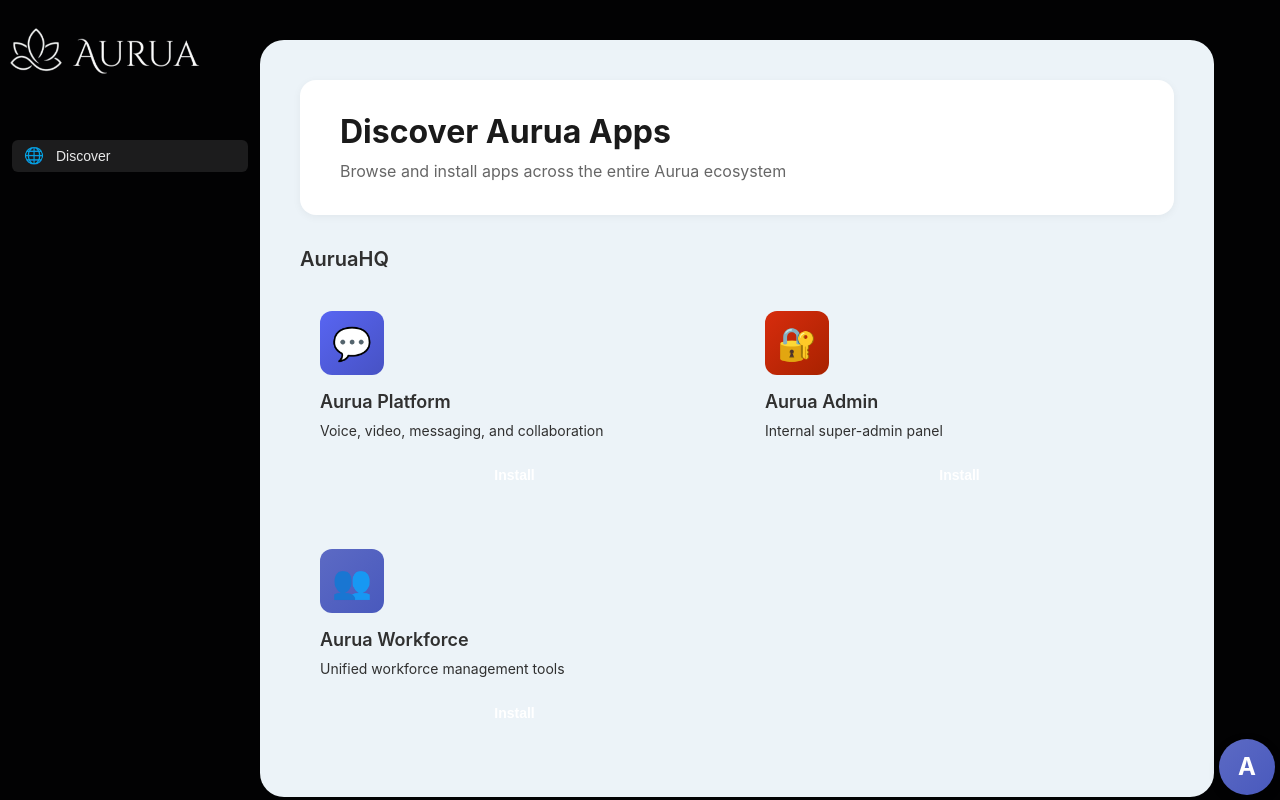
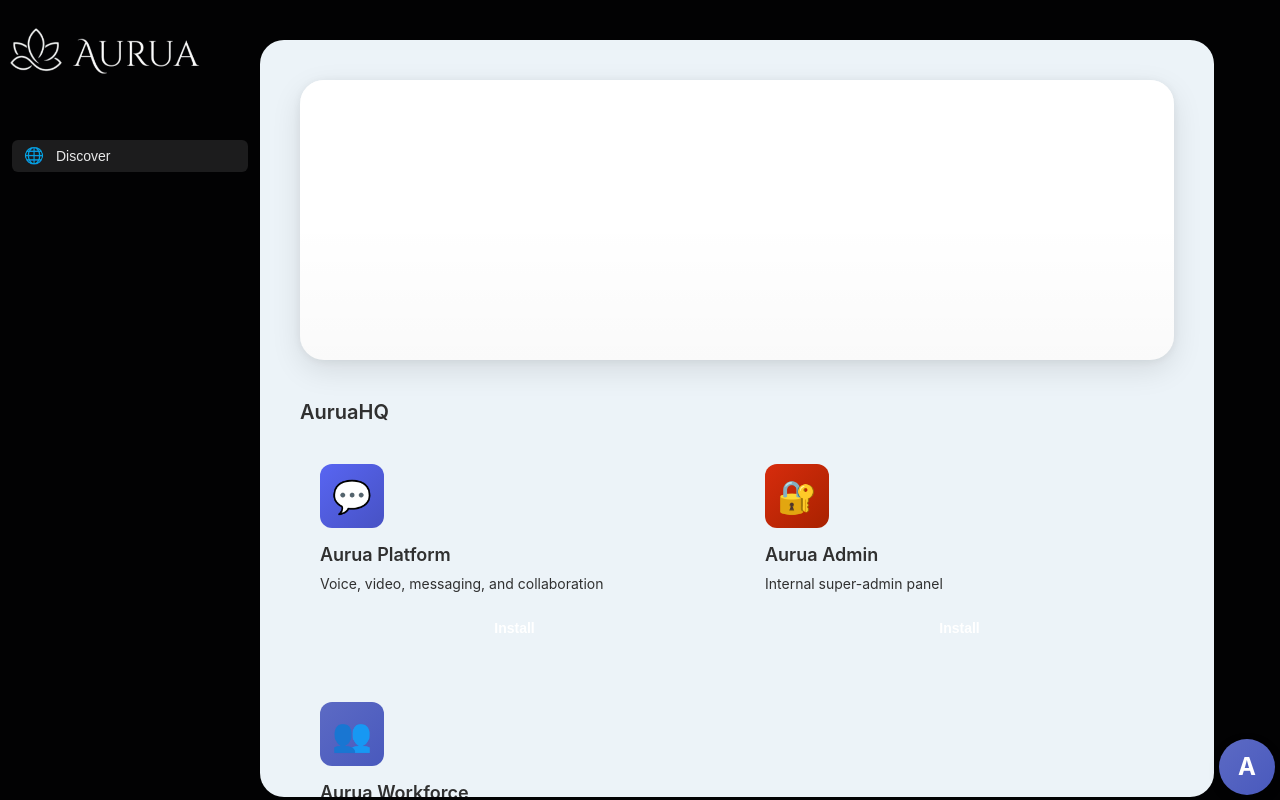
Before and after one commit to AuruaHQ/aurua-dock, a React (Vite) app: page / in a window 1280 px wide. Built offline with nearby package versions, Linux system fonts and the light colour scheme.

Commit message:
Make header an empty 3D box - larger and wider

```diff
--- a/src/components/Header/Header.css
+++ b/src/components/Header/Header.css
@@ -1,21 +1,24 @@
 .header-box {
-  background: white;
-  border-radius: 16px;
-  padding: 32px 40px;
-  margin-bottom: 32px;
-  box-shadow: 0 2px 8px rgba(0, 0, 0, 0.05);
+  background: #ffffff;
+  border-radius: 24px;
+  height: 280px;
+  width: 100%;
+  margin-bottom: 40px;
+  box-shadow:
+    0 10px 30px rgba(0, 0, 0, 0.1),
+    0 1px 8px rgba(0, 0, 0, 0.06),
+    inset 0 1px 0 rgba(255, 255, 255, 0.9);
+  position: relative;
+  overflow: hidden;
 }
 
-.header-title {
-  font-size: 32px;
-  font-weight: 700;
-  color: #1a1a1a;
-  margin: 0 0 8px 0;
+.header-box::after {
+  content: '';
+  position: absolute;
+  bottom: 0;
+  left: 0;
+  right: 0;
+  height: 50%;
+  background: linear-gradient(to bottom, transparent, rgba(0, 0, 0, 0.02));
+  pointer-events: none;
 }
-
-.header-description {
-  font-size: 16px;
-  color: #666;
-  margin: 0;
-  line-height: 1.5;
-}
--- a/src/components/Header/Header.tsx
+++ b/src/components/Header/Header.tsx
@@ -3,8 +3,6 @@ import './Header.css';
 export function Header() {
   return (
     <div className="header-box">
-      <h1 className="header-title">Discover Aurua Apps</h1>
-      <p className="header-description">Browse and install apps across the entire Aurua ecosystem</p>
     </div>
   );
 }
```
